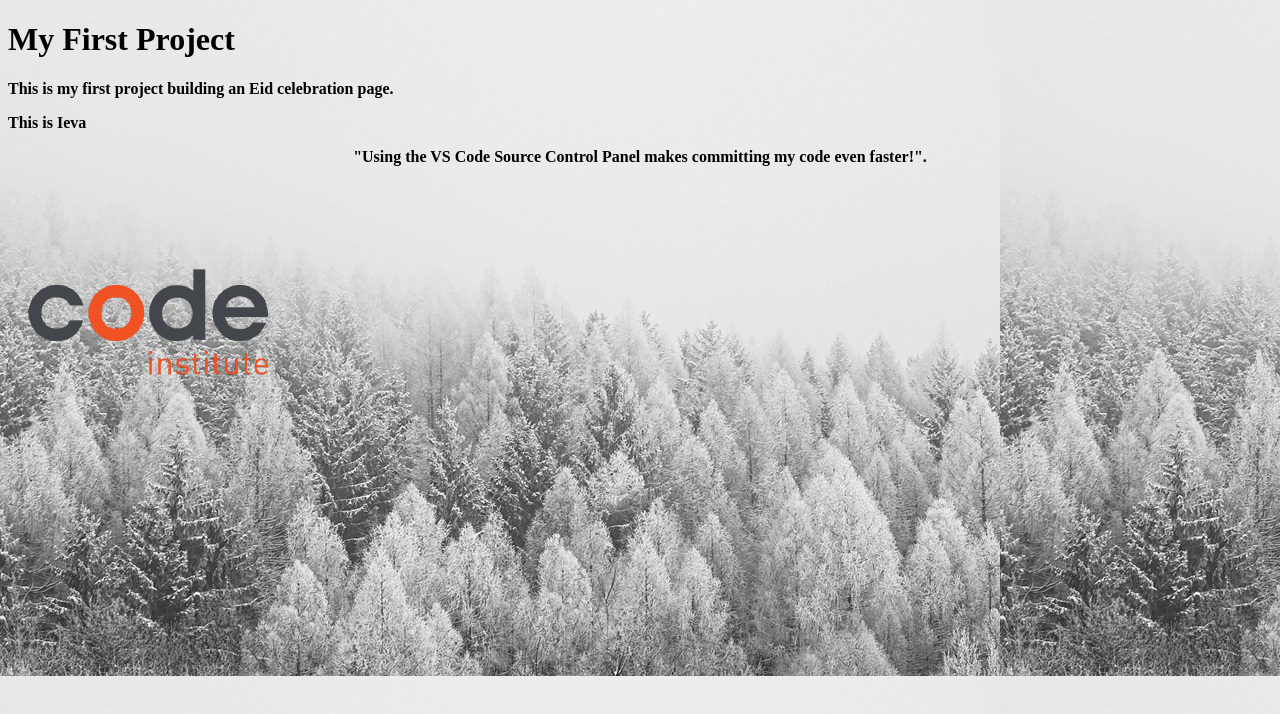
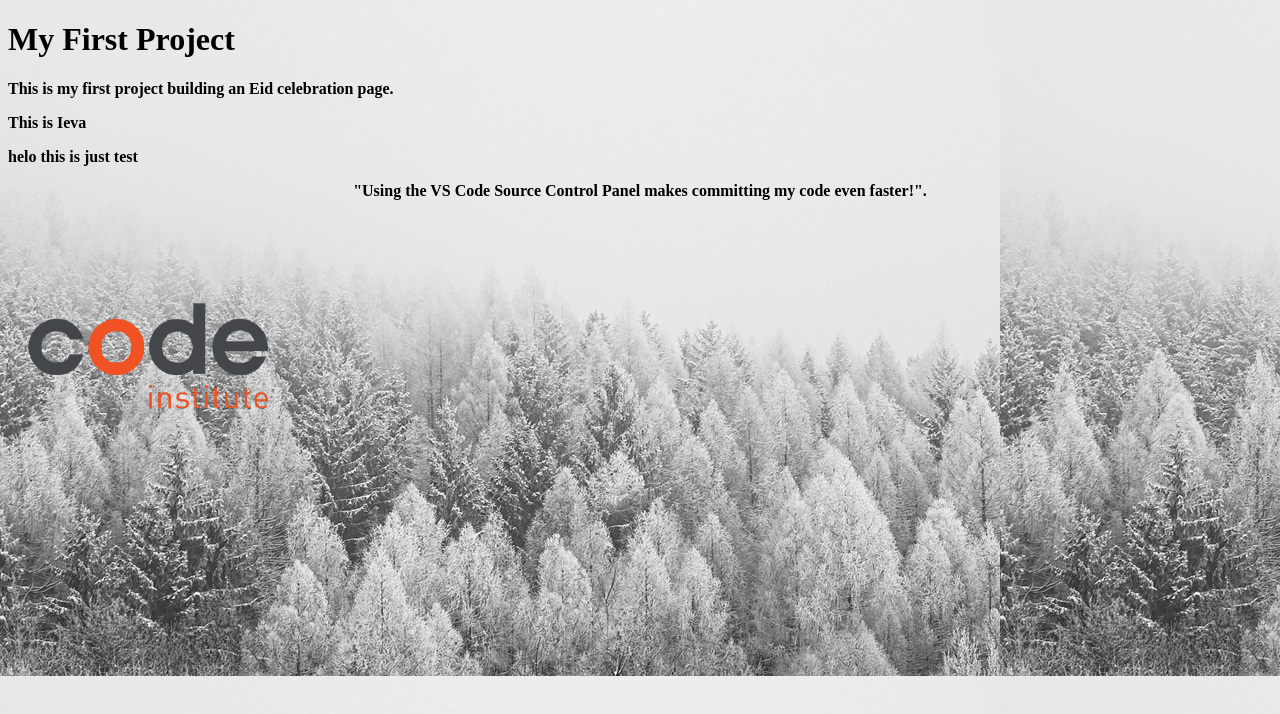
Before and after one commit to liepinaievaa-maker/my-first-project, a plain HTML site: page index.html in a window 1280 px wide. Drawn offline with Linux system fonts and the light colour scheme.

Commit message:
add index.html

```diff
--- a/index.html
+++ b/index.html
@@ -10,6 +10,7 @@
     <h1>My First Project</h1>
     <p>This is my first project building an Eid celebration page.</p>
     <p>This is Ieva</p>
+    <p> helo this is just test </p>
     <p class="text-center">"Using the VS Code Source Control Panel makes committing my code even faster!".</p>
     <img src="assets/images/01-02-02_ci-logo.png" alt="Code Institute Logo">
 </body>
```
